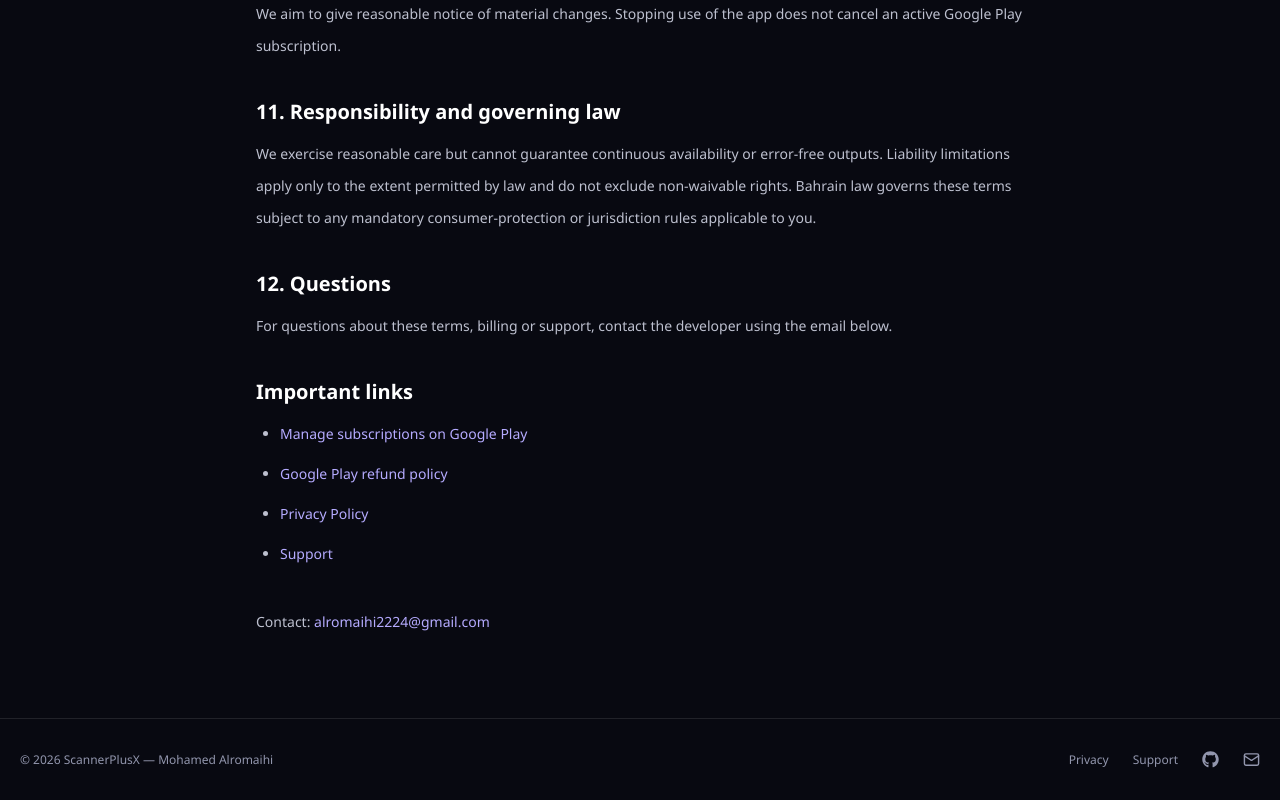
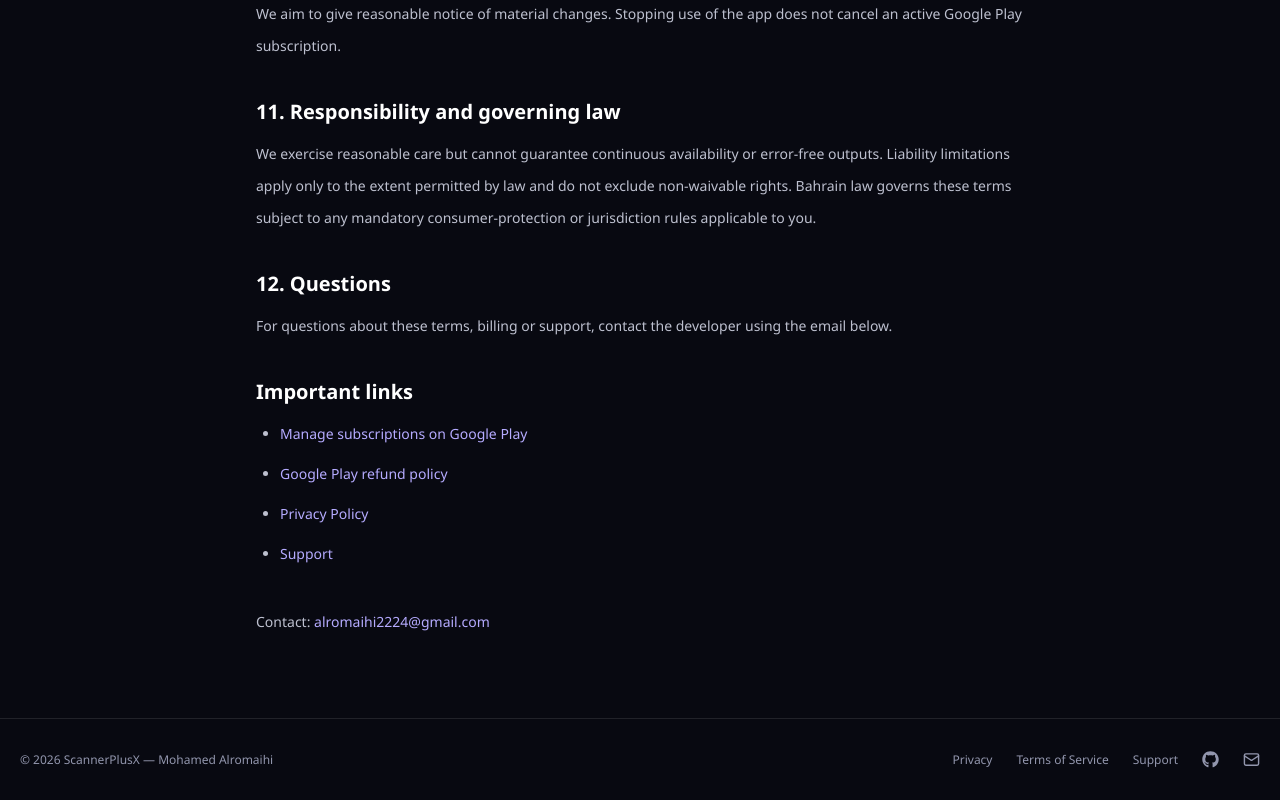
Before and after one commit to Msr7799/Scanner-PlusX-Website, a Next.js app: page /terms in a window 1280 px wide. Shown: the part 1986-2786 px from the top of the page. Built offline with nearby package versions, Linux system fonts and the light colour scheme; no server answers.

Commit message:
Link Terms of Service from legal pages

```diff
--- a/src/components/InfoShell.tsx
+++ b/src/components/InfoShell.tsx
@@ -8,13 +8,14 @@ import { FaGithub } from "react-icons/fa6";
 import LanguageSwitcher from "./LanguageSwitcher";
 import { homeCopy, localePath, type Locale } from "@/lib/i18n";
 import { legalCopy } from "@/lib/legal-copy";
+import { termsCopy } from "@/lib/terms-copy";
 
-export default function InfoShell({ locale, page, eyebrow, title, intro, children }: { locale: Locale; page: "privacy" | "support"; eyebrow: string; title: string; intro: string; children: React.ReactNode }) {
+export default function InfoShell({ locale, page, eyebrow, title, intro, children }: { locale: Locale; page: "privacy" | "support" | "terms"; eyebrow: string; title: string; intro: string; children: React.ReactNode }) {
   const t = homeCopy[locale];
   const Back = locale === "ar" ? ArrowRight : ArrowLeft;
   return <div className="min-h-screen bg-[#080911]" lang={locale} dir={locale === "ar" ? "rtl" : "ltr"}>
     <header className="border-b border-white/10"><div className="container-wide flex h-20 items-center justify-between gap-3"><Link href={localePath(locale)} className="flex items-center gap-3"><span className="relative size-10 shrink-0 overflow-hidden rounded-xl border border-white/10 bg-black"><Image src="/images/scanner-icon-small.webp" alt="" fill className="object-cover" sizes="40px" /></span><strong dir="ltr">ScannerPlusX</strong></Link><div className="flex items-center gap-3"><LanguageSwitcher locale={locale} page={page} /><Link href={localePath(locale)} className="inline-flex items-center gap-2 text-sm text-[#b8afff] hover:text-white"><Back size={17} /><span className="hidden sm:inline">{legalCopy[locale].home}</span></Link></div></div></header>
     <main className="container-wide py-20"><div className="mx-auto max-w-3xl"><span className="eyebrow">{eyebrow}</span><h1 className="mt-5 text-4xl font-bold leading-[1.4] md:text-5xl">{title}</h1><p className="mt-5 text-base leading-9 text-[#a9adc2]">{intro}</p><div className="mt-12 space-y-9 text-sm leading-8 text-[#bdc0cf] [&_h2]:mb-3 [&_h2]:text-xl [&_h2]:font-semibold [&_h2]:text-white [&_a]:text-[#b5abff] [&_a:hover]:text-white [&_ul]:list-disc [&_ul]:space-y-2 [&_ul]:ps-6">{children}</div></div></main>
-    <footer className="border-t border-white/10"><div className="container-wide flex flex-wrap items-center justify-between gap-5 py-8 text-xs text-[#9296ad]"><span>© {new Date().getFullYear()} ScannerPlusX — Mohamed Alromaihi</span><div className="flex items-center gap-6"><Link href={localePath(locale, "privacy")}>{t.nav[2]}</Link><Link href={localePath(locale, "support")}>{t.support}</Link><a href="https://github.com/msr7799" target="_blank" rel="noopener noreferrer" aria-label="GitHub"><FaGithub size={17} /></a><a href="mailto:alromaihi2224@gmail.com" aria-label={t.footerEmail}><Mail size={17} /></a></div></div></footer>
+    <footer className="border-t border-white/10"><div className="container-wide flex flex-wrap items-center justify-between gap-5 py-8 text-xs text-[#9296ad]"><span>© {new Date().getFullYear()} ScannerPlusX — Mohamed Alromaihi</span><div className="flex items-center gap-6"><Link href={localePath(locale, "privacy")}>{t.nav[2]}</Link><Link href={localePath(locale, "terms")}>{termsCopy[locale].title}</Link><Link href={localePath(locale, "support")}>{t.support}</Link><a href="https://github.com/msr7799" target="_blank" rel="noopener noreferrer" aria-label="GitHub"><FaGithub size={17} /></a><a href="mailto:alromaihi2224@gmail.com" aria-label={t.footerEmail}><Mail size={17} /></a></div></div></footer>
   </div>;
 }
```
